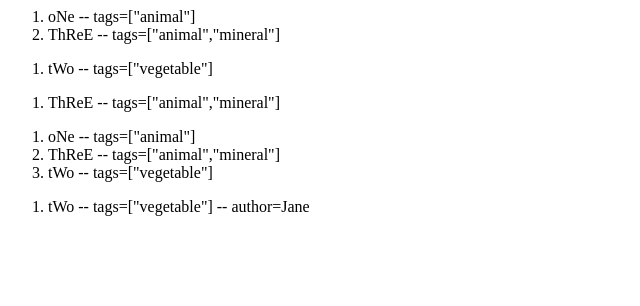
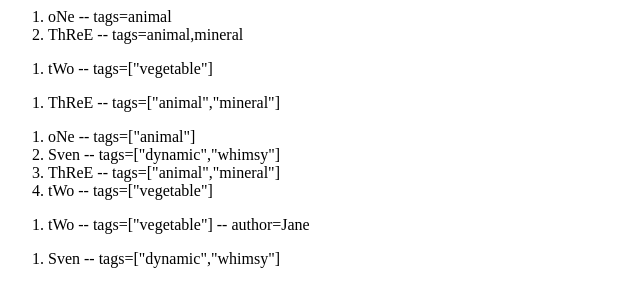
Before and after one commit to pdehaan/11ty-collectionApi-test, an Eleventy site: page src/index.njk in a window 1280 px wide. Shown: the whole page, without its empty margins (0-640 px from the left). Built offline with nearby package versions, Linux system fonts and the light colour scheme; Eleventy itself is replaced by a stand-in of ours; files that its build step writes are made by us from their sources.

Commit message:
Add README

```diff
--- a/src/index.njk
+++ b/src/index.njk
@@ -4,7 +4,7 @@ title: Index
 
 <ol data-tag="animal">
   {% for post in collections.liveColl.getFilteredByTag("animal") %}
-  <li>{{ post.data.title }} -- tags={{ post.data.tags | dump | safe }}</li>
+  <li>{{ post.data.title }} -- tags={{ post.data.tags }}</li>
   {% endfor %}
 </ol>
 
@@ -31,3 +31,9 @@ title: Index
   <li>{{ post.data.title }} -- tags={{ post.data.tags | dump | safe }} -- author={{ post.data.author }}</li>
   {% endfor %}
 </ol>
+
+<ol data-tag="dynamic">
+  {% for post in collections.liveColl.getFilteredByTag("dynamic") %}
+  <li>{{ post.data.title }} -- tags={{ post.data.tags | dump | safe }}</li>
+  {% endfor %}
+</ol>
--- /dev/null
+++ b/src/posts/seven.njk
@@ -0,0 +1,9 @@
+---
+title: Sven
+eleventyComputed:
+  tags:
+    - dynamic
+    - whimsy
+---
+
+<h1 data-tags="{{ tags }}">{{ title }}</h1>
```
Also changed, not shown: README.md (added), www/index.html, www/posts/seven/index.html (added).
